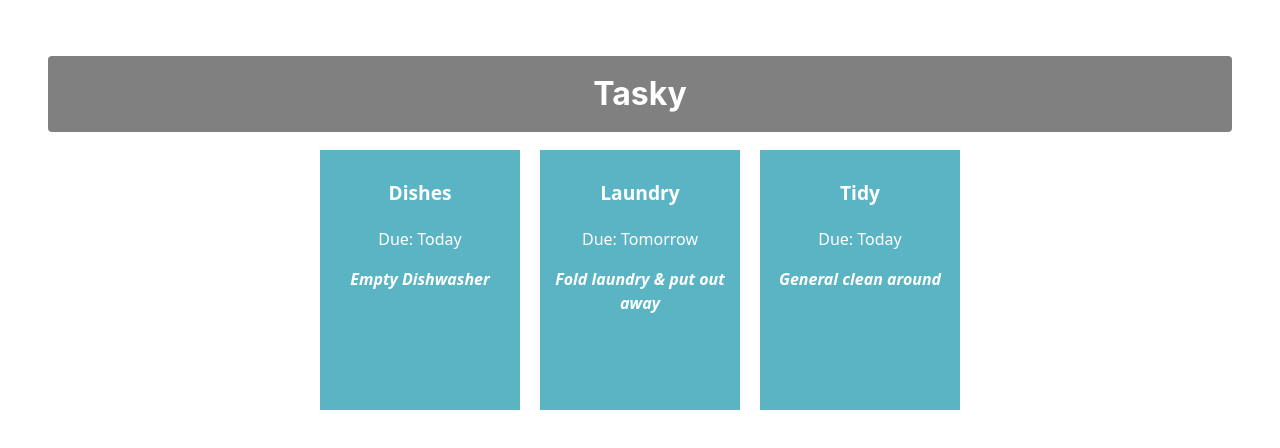
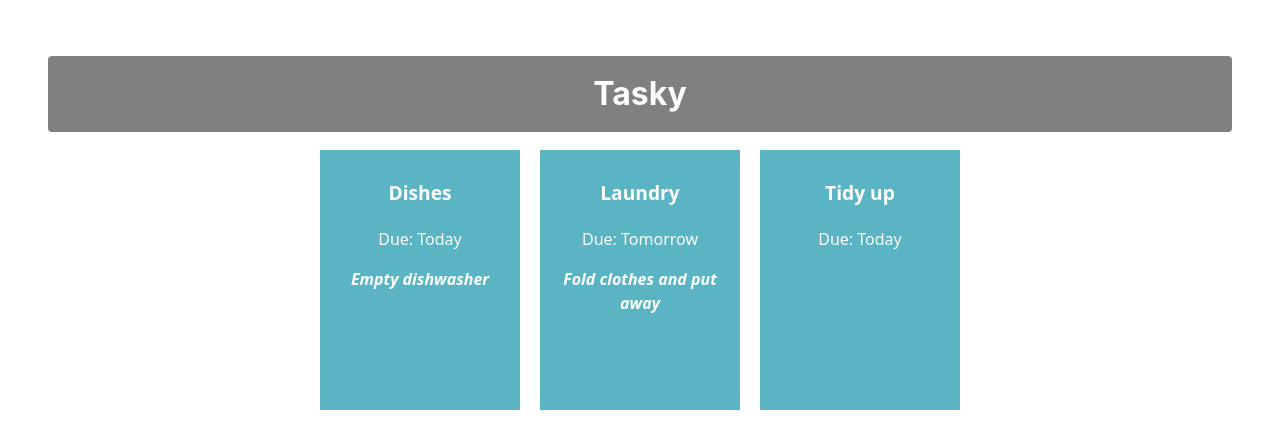
Before and after one commit to amycomynshaugh03/react-basics-labs, a React (Vite) app in the folder tasky/: page / in a window 1280 px wide. Shown: the top 448 px of the page. Built offline with nearby package versions, Linux system fonts and the light colour scheme.

Commit message:
Added task state

```diff
--- a/tasky/src/App.jsx
+++ b/tasky/src/App.jsx
@@ -1,17 +1,27 @@
 import './App.css';
 import Task from './components/Task';
+import React, { useState } from 'react';
+
 
 function App() {
-  return (
+
+    const [ taskState, setTaskState ] = useState({
+    tasks: [
+      { title:"Dishes", description: "Empty dishwasher", deadline: "Today" },
+      { title: "Laundry", description: "Fold clothes and put away", deadline: "Tomorrow" },
+      { title: "Tidy up", deadline: "Today" }
+    ]
+  });
+
+   return (
     <div className="container">
       <h1>Tasky</h1>
-      <Task title="Dishes" deadline="Today" description="Empty Dishwasher"/>
-      <Task title="Laundry" deadline="Tomorrow" description="Fold laundry & put out away">
-    </Task>
-
-      <Task title="Tidy" deadline="Today" description="General clean around" />
+      <Task title={taskState.tasks[0].title} deadline={taskState.tasks[0].deadline} description={taskState.tasks[0].description} />
+      <Task title={taskState.tasks[1].title} deadline={taskState.tasks[1].deadline} description={taskState.tasks[1].description} />
+      <Task title={taskState.tasks[2].title} deadline={taskState.tasks[2].deadline} description={taskState.tasks[2].description} />
     </div>
   );
+
 }
 
 export default App;
```
